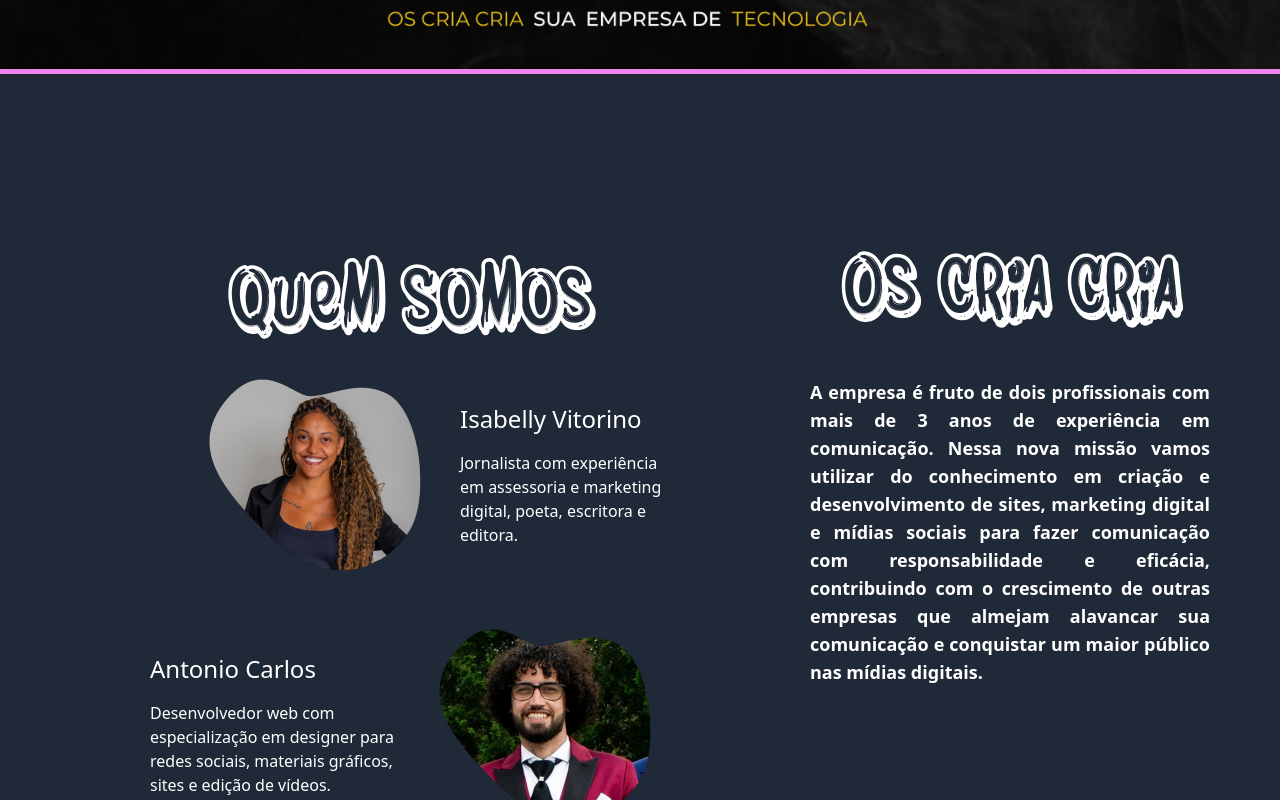
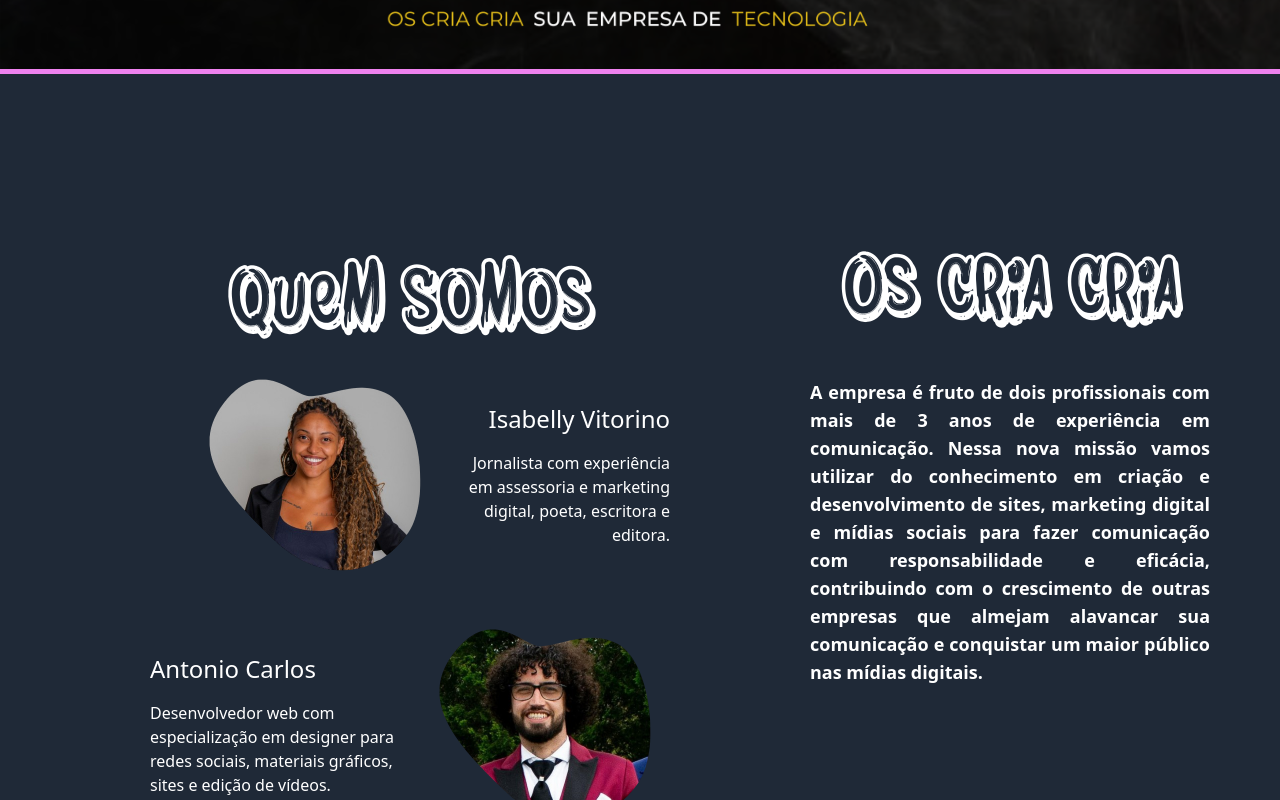
Before and after one commit to Antonio-Jr28/os-cria-cria, a React (Vite) app: page / in a window 1280 px wide. Shown: the part 539-1339 px from the top of the page. Built offline with nearby package versions, Linux system fonts and the light colour scheme.

Commit message:
ajustando posicionamento

```diff
--- a/src/components/about-us/abount-us-componente.tsx
+++ b/src/components/about-us/abount-us-componente.tsx
@@ -11,7 +11,7 @@ export const AboutUs = () => {
         <h1 className="text-bombing text-6xl md:text-8xl mt-5 text-white">
           {aboutUsStrings.title}
         </h1>
-        <div className="flex flex-col md:flex-row items-center pl-10 gap-5">
+        <div className="flex flex-col md:flex-row items-center text-end md:pl-10 gap-5">
           <img
             className="w-[250px] h-[250px]"
             src={Isabelly}
@@ -19,9 +19,7 @@ export const AboutUs = () => {
           />
           <div>
             <h1 className="text-2xl text-white">{aboutUsStrings.coCeo}</h1>
-            <p className="mt-4 text-white">
-              {aboutUsStrings.descriptionCoCeo}{' '}
-            </p>
+            <p className="mt-4 text-white">{aboutUsStrings.descriptionCoCeo}</p>
           </div>
         </div>
 
```
